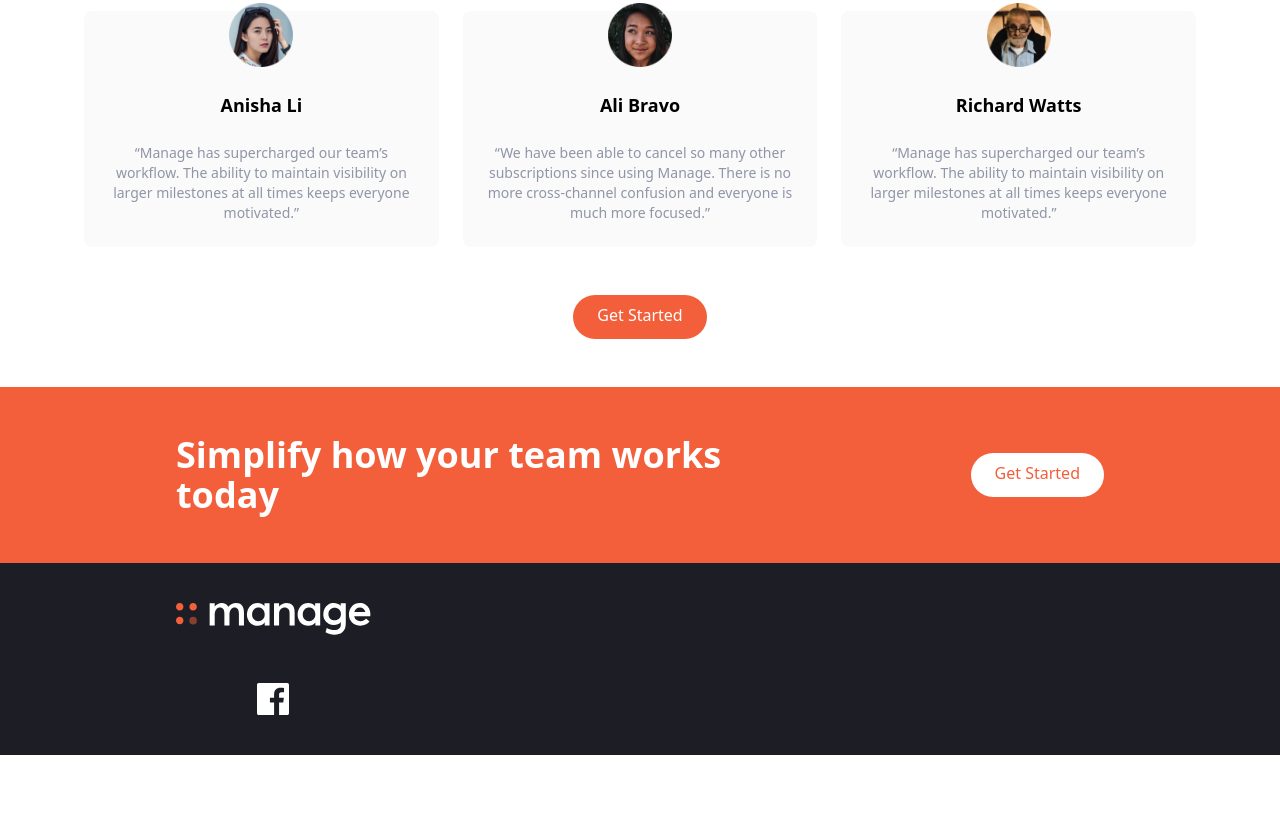
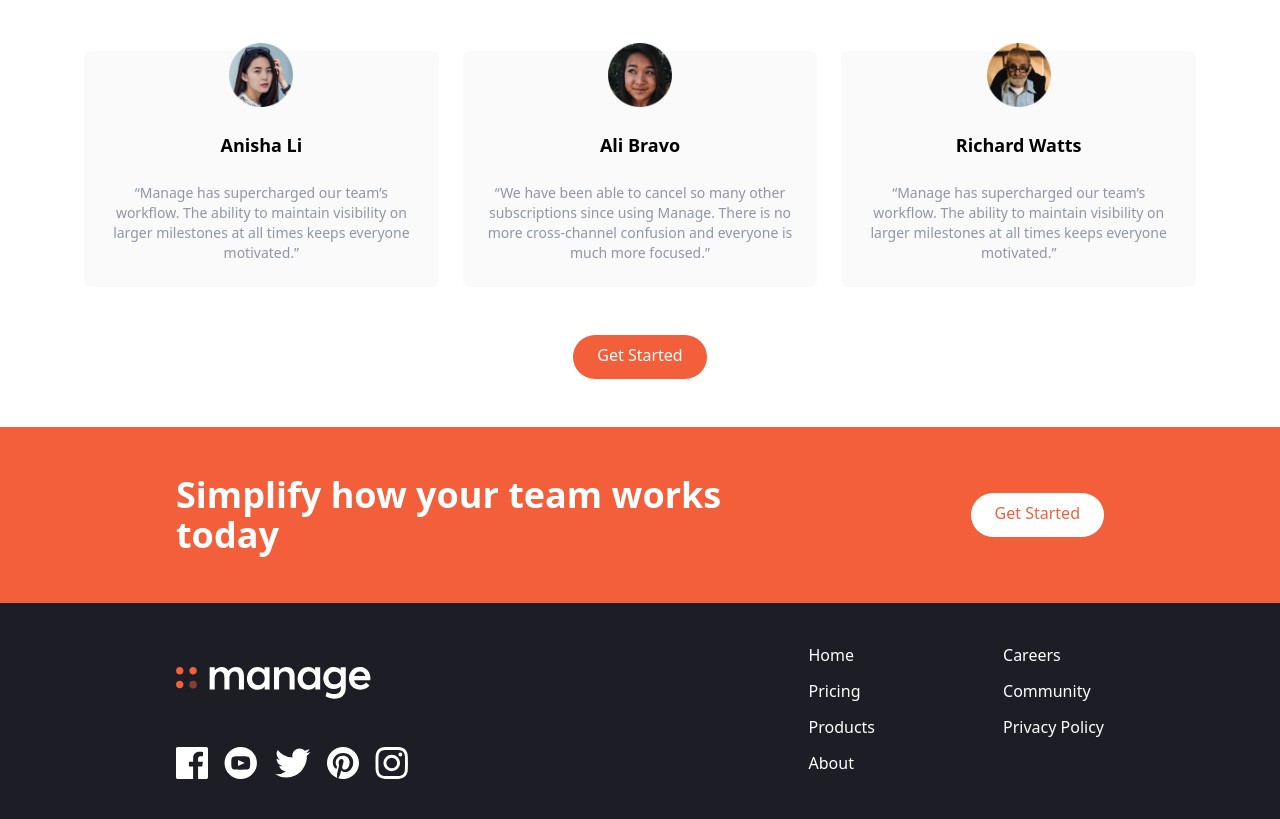
Before and after one commit to Dolapo-18/tailwind-website, a website: page index.html in a window 1280 px wide. Shown: the part 1353-2172 px from the top of the page. Before the commit the page ends 2108 px from the top, so only its background shows below. Drawn offline with Linux system fonts and the light colour scheme.

Commit message:
added footer

```diff
--- a/index.html
+++ b/index.html
@@ -33,9 +33,9 @@
 
     <!--Hero Section-->
     <section id="hero">
-        <div class="container flex flex-col-reverse items-center px-6 mx-10 space-y-0 md:space-y-0 md:flex-row">
+        <div class="container flex flex-col-reverse items-center px-6 mx-auto mt-10 space-y-0 md:space-y-0 md:flex-row">
             <!--left item-->
-            <div class="flex flex-col mb-32 space-y-12 ">
+            <div class="flex flex-col mb-32 space-y-12 md:w-1/2">
                 <h1 class="max-w-md text-4xl font-bold text-center md:text-5xl md:text-left">
                     Bring everyone together to build better products
                 </h1>
@@ -225,21 +225,55 @@
     </section>
 
     <!--Footer-->
-    <section class="bg-veryDarkBlue">
-        <div class="container flex flex-col space-y-8 px-6 py-10 mx-auto md:flex-row md:space-y-0">
+    <footer class="bg-veryDarkBlue">
+        <div class="container flex flex-col-reverse justify-between space-y-8 px-6 py-10 mx-auto md:flex-row md:space-y-0">
             <!--logo and social media icons-->
-            <div class="flex flex-col-reverse items-center justify-between space-y-12 md:flex-col">
+            <div class="flex flex-col-reverse items-center justify-between space-y-12 md:flex-col md:items-start">
                 <!--logo-->
-                <div>
+                <div class="mt-6">
                     <img src="img/logo-white.svg" class="h-8" alt="logo">
                 </div>
 
                 <!--social media icons-->
-                <div class="flex justify-center space-x-4">
-                    <img src="img/icon-facebook.svg" alt="" class="h-8">
+                <div class="flex justify-center space-x-4 ">
+                    <a href="#">
+                        <img src="img/icon-facebook.svg" alt="" class="h-8">
+                    </a>
+
+                    <a href="#">
+                        <img src="img/icon-youtube.svg" alt="" class="h-8">
+                    </a>
+
+                    <a href="#">
+                        <img src="img/icon-twitter.svg" alt="" class="h-8">
+                    </a>
+
+                    <a href="#">
+                        <img src="img/icon-pinterest.svg" alt="" class="h-8">
+                    </a>
+
+                    <a href="#">
+                        <img src="img/icon-instagram.svg" alt="" class="h-8">
+                    </a>
+                </div>
+
+            </div>
+
+            <div class="flex justify-around space-x-32">
+                <div class="flex flex-col space-y-3 text-white">
+                    <a href="#" class="hover:text-brightRed">Home</a>
+                    <a href="#" class="hover:text-brightRed">Pricing</a>
+                    <a href="#" class="hover:text-brightRed">Products</a>
+                    <a href="#" class="hover:text-brightRed">About</a>
+                </div>
+
+                <div class="flex flex-col space-y-3 text-white">
+                    <a href="#" class="hover:text-brightRed">Careers</a>
+                    <a href="#" class="hover:text-brightRed">Community</a>
+                    <a href="#" class="hover:text-brightRed">Privacy Policy</a>
                 </div>
             </div>
         </div>
-    </section>
+    </footer>
 </body>
 </html>
```
Also changed, not shown: css/main.css.
